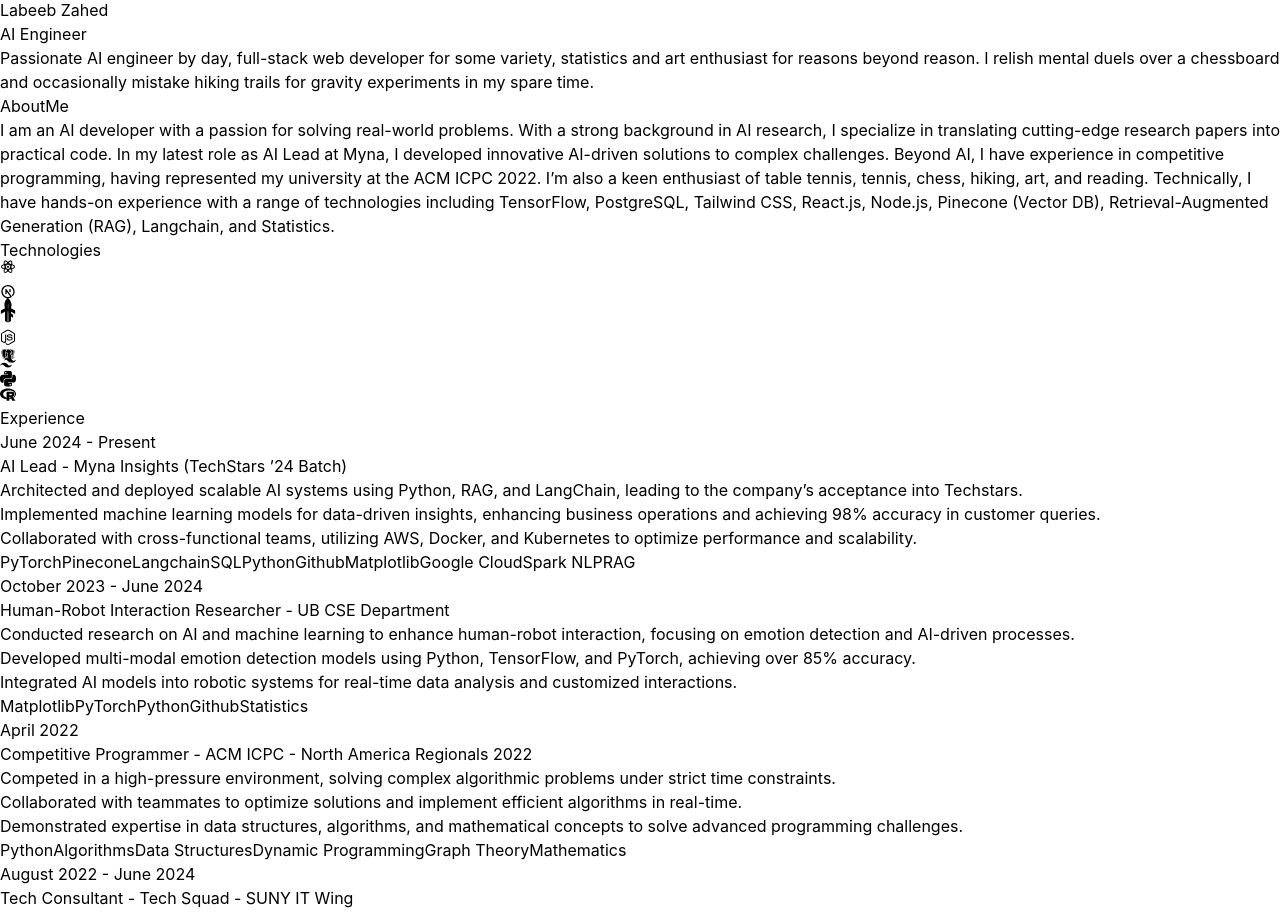
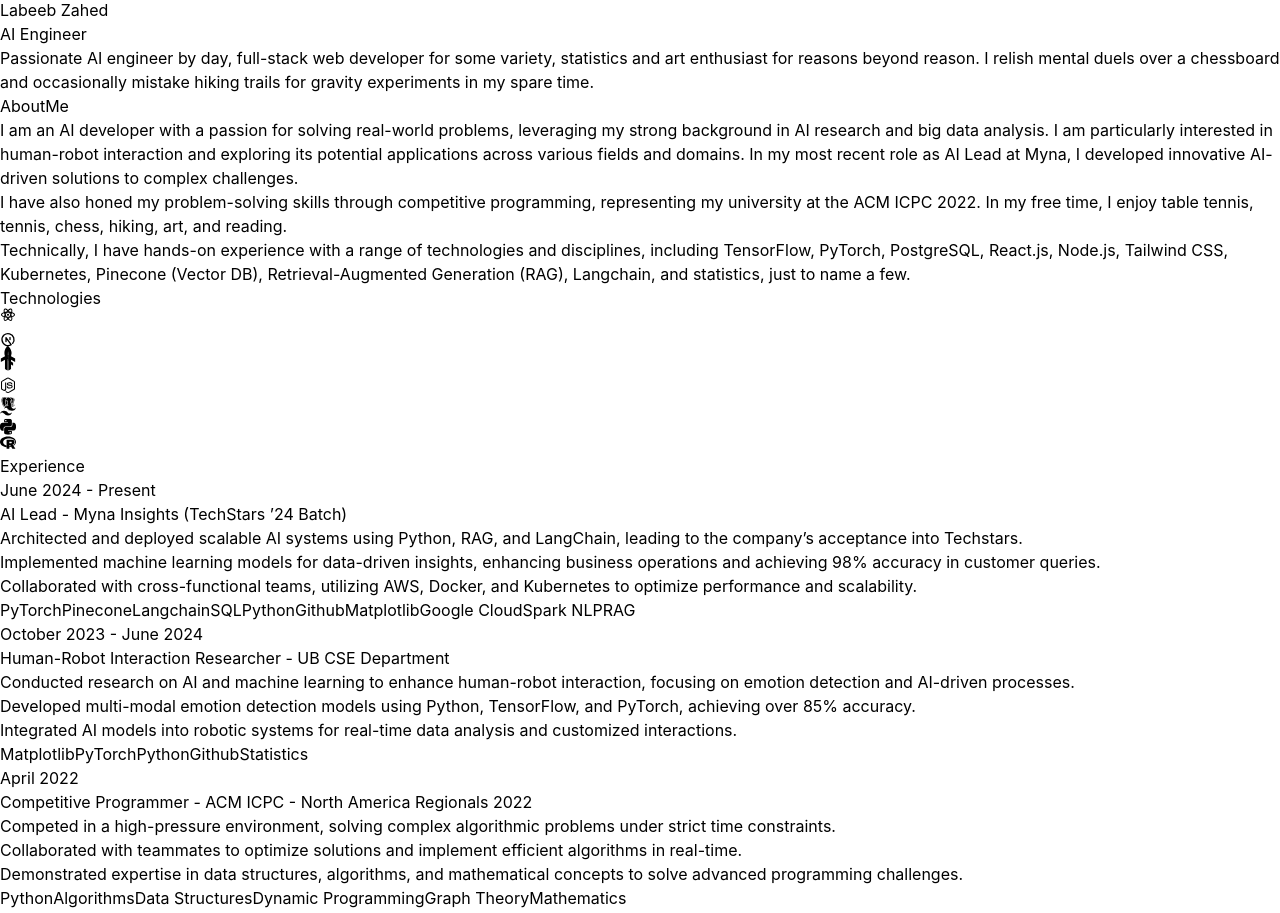
Before and after one commit to LabeebZahed03/PersonalSiteNew, a React (Vite) app: page / in a window 1280 px wide. Shown: the part 2680-3593 px from the top of the page. Built offline with nearby package versions, Linux system fonts and the light colour scheme.

Commit message:
fixed bugs

```diff
--- a/src/components/About.jsx
+++ b/src/components/About.jsx
@@ -2,7 +2,7 @@
 import React, { useRef } from 'react';
 import { ABOUT_TEXT } from '../constants';
 
-const splitAboutText = ABOUT_TEXT.split("");
+const paragraphs = ABOUT_TEXT.split('\n\n');
 
 const About = () => {
   // Create a reference to the section
@@ -11,33 +11,49 @@
   // Check if the section is in view
   const isInView = useInView(ref, { once: true });
 
+  // Cumulative character index for delay calculation
+  let cumulativeCharIndex = 0;
+
   return (
     <div ref={ref} className='border-b border-neutral-900 pb-4'>
       <motion.h1
-      whileInView={{opacity:1,y:0}}
-      initial={{opacity:0,y:-100}}
-      transition={{duration:1.5}}
-      className='my-20 text-center text-4xl'>
+        whileInView={{ opacity: 1, y: 0 }}
+        initial={{ opacity: 0, y: -100 }}
+        transition={{ duration: 1.5 }}
+        viewport={{once:true}}
+        className='my-20 text-center text-4xl'
+      >
         About
         <span className='text-neutral-500 pl-2'>Me</span>
       </motion.h1>
       <div className='flex justify-center'>
         <div className='max-w-xl text-center'>
-          <p className='my-2 py-6 font-light tracking-tighter'>
-            {splitAboutText.map((character, index) => (
+          {paragraphs.map((paragraph, pIndex) => {
+            const characters = paragraph.split('');
+            return (
+              <p key={pIndex} className='my-4 font-light tracking-tighter'>
+                {characters.map((character, cIndex) => {
+                  const charIndex = cumulativeCharIndex + cIndex;
+                  return (
                     <motion.span
-                key={index}
+                      key={cIndex}
                       initial={{ opacity: 0 }}
                       animate={{ opacity: isInView ? 1 : 0 }}
                       transition={{
                         duration: 0.05,
-                  delay: index * 0.005,  /* Adjust delay here for smoother typing effect */
+                        delay: charIndex * 0.005,
                       }}
+                      viewport={{once:true}}
                     >
                       {character}
                     </motion.span>
-            ))}
+                  );
+                })}
+                {/* Update the cumulative character index */}
+                {(() => { cumulativeCharIndex += characters.length; return null; })()}
               </p>
+            );
+          })}
         </div>
       </div>
     </div>
--- a/src/components/Contact.jsx
+++ b/src/components/Contact.jsx
@@ -1,6 +1,7 @@
-import React from 'react'
+import React from 'react';
 import { CONTACT } from '../constants';
 import { motion } from 'framer-motion';
+
 const Contact = () => {
   return (
     <div className='border-b border-neutral-900 pb-20'>
@@ -8,22 +9,33 @@
         whileInView={{opacity:1, y:0}}
         initial={{opacity:0, y:-100}}
         transition={{duration:0.5}}
-        className='my-10 text-center text-4xl'>Labeeb.Contact(your_query):</motion.h1>
+        viewport={{once:true}}
+        className='my-10 text-center text-4xl break-words' // Added 'break-words' class
+      >
+        Labeeb.Contact(your_query):
+      </motion.h1>
       <div className='text-center tracking-tighter'>
         <motion.p
           whileInView={{opacity:1, x:0}}
           initial={{opacity:0, x:-100}}
           transition={{duration:1}}
-            className='my-4'>{CONTACT.address}</motion.p>
+          viewport={{once:true}}
+          className='my-4'
+        >
+          {CONTACT.address}
+        </motion.p>
         <motion.p
           whileInView={{opacity:1, x:0}}
           initial={{opacity:0, x:100}}
           transition={{duration:1}}
-            className='my-4'>{CONTACT.phoneNo}</motion.p>
+          viewport={{once:true}}
+          className='my-4'
+        >
+          {CONTACT.phoneNo}
+        </motion.p>
         <a href='#' className='border-b'>
           {CONTACT.email}
         </a>
-
       </div>
     </div>
   );
--- a/src/components/Experience.jsx
+++ b/src/components/Experience.jsx
@@ -9,6 +9,7 @@
         whileInView={{ opacity: 1, y: 0 }}
         initial={{ opacity: 0, y: -100 }}
         transition={{ duration: 0.5 }}
+        viewport={{once:true}}
         className='my-20 text-center text-4xl'>
           Experience
       </motion.h1>
@@ -22,6 +23,7 @@
               whileInView={{ opacity: 1, x: 0 }}
               initial={{ opacity: 0, x: -100 }}
               transition={{ duration: 1 }}
+              viewport={{once:true}}
               className='w-full lg:w-1/4'>
                 <p className='mb-2 text-sm text-neutral-400'>{experience.year}</p>
             </motion.div>
@@ -31,6 +33,7 @@
               whileInView={{ opacity: 1, x: 0 }}
               initial={{ opacity: 0, x: 100 }}
               transition={{ duration: 1 }}
+              viewport={{once:true}}
               className='w-full max-w-xl lg:w-3/4'>
 
               {/* Role and Company */}
--- a/src/components/Projects.jsx
+++ b/src/components/Projects.jsx
@@ -9,6 +9,7 @@
         whileInView={{ opacity: 1, y: 0 }}
         initial={{ opacity: 0, y: -100 }}
         transition={{ duration: 0.5 }}
+        viewport={{ once: true }}
         className='my-20 text-center text-4xl'>
           Projects
       </motion.h2>
@@ -24,6 +25,7 @@
               whileInView={{ opacity: 1, x: 0 }}
               initial={{ opacity: 0, x: -100 }}
               transition={{ duration: 1 }}
+              viewport={{ once: true }}
               className='w-full lg:w-1/4'
             >
               <p className='mb-2 text-sm text-neutral-400'>{project.date}</p>
@@ -34,6 +36,7 @@
               whileInView={{ opacity: 1, x: 0 }}
               initial={{ opacity: 0, x: 100 }}
               transition={{ duration: 1 }}
+              viewport={{ once: true }} // Add this line
               className='w-full lg:w-3/4 max-w-2xl'
             >
               {/* Project Title */}
--- a/src/components/Technologies.jsx
+++ b/src/components/Technologies.jsx
@@ -28,6 +28,7 @@
         whileInView={{ opacity: 1, y: 0 }}
         initial={{ opacity: 0, y: -100 }}
         transition={{ duration: 1.5 }}
+        viewport={{once:true}}
         className='my-20 text-center text-4xl'
       >
         Technologies
@@ -37,6 +38,7 @@
         whileInView={{ opacity: 1, x: 0 }}
         initial={{ opacity: 0, x: -100 }}
         transition={{ duration: 1.5 }}
+        viewport={{once:true}}
         className='flex flex-wrap items-center justify-center gap-4'
       >
         {/* React */}
--- a/src/constants/index.js
+++ b/src/constants/index.js
@@ -5,11 +5,11 @@
 
 export const HERO_CONTENT = `Passionate AI engineer by day, full-stack web developer for some variety, statistics and art enthusiast for reasons beyond reason. I relish mental duels over a chessboard and occasionally mistake hiking trails for gravity experiments in my spare time.`;
 
-export const ABOUT_TEXT = `I am an AI developer with a passion for solving real-world problems. With a strong background in AI research, I specialize in translating cutting-edge research papers into practical code. In my latest role as AI Lead at Myna, I developed innovative AI-driven solutions to complex challenges.
+export const ABOUT_TEXT = `I am an AI developer with a passion for solving real-world problems, leveraging my strong background in AI research and big data analysis. I am particularly interested in human-robot interaction and exploring its potential applications across various fields and domains. In my most recent role as AI Lead at Myna, I developed innovative AI-driven solutions to complex challenges.
 
-Beyond AI, I have experience in competitive programming, having represented my university at the ACM ICPC 2022. I’m also a keen enthusiast of table tennis, tennis, chess, hiking, art, and reading.
+I have also honed my problem-solving skills through competitive programming, representing my university at the ACM ICPC 2022. In my free time, I enjoy table tennis, tennis, chess, hiking, art, and reading.
 
-Technically, I have hands-on experience with a range of technologies including TensorFlow, PostgreSQL, Tailwind CSS, React.js, Node.js, Pinecone (Vector DB), Retrieval-Augmented Generation (RAG), Langchain, and Statistics.`;
+Technically, I have hands-on experience with a range of technologies and disciplines, including TensorFlow, PyTorch, PostgreSQL, React.js, Node.js, Tailwind CSS, Kubernetes, Pinecone (Vector DB), Retrieval-Augmented Generation (RAG), Langchain, and statistics, just to name a few.`;
 
 export const EXPERIENCES = [
   {
```
Lines whose indentation alone changed are shown as unchanged.
